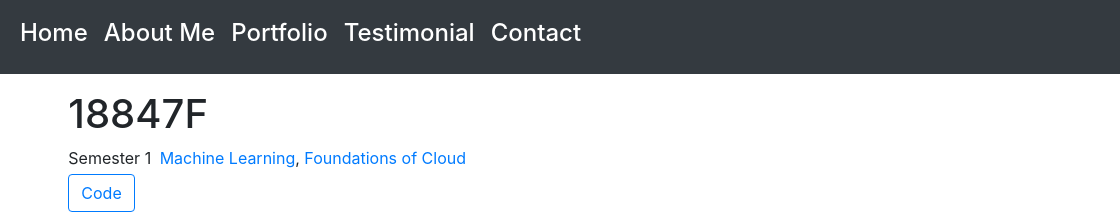
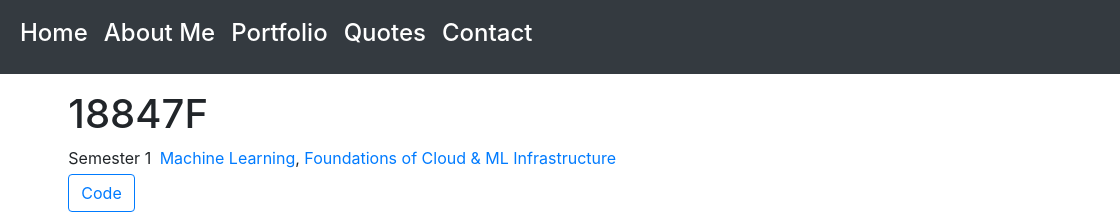
Before and after one commit to Swetap24/Swetap24.github.io, a plain HTML site: page courses/c2/index.html in a window 1280 px wide. Shown: the top 218 px of the page, 160-1280 px from the left. Drawn offline with nearby package versions, Linux system fonts and the light colour scheme; a script that the page names is missing; some icons are missing.

Commit message:
Update index.html

```diff
--- a/courses/c2/index.html
+++ b/courses/c2/index.html
@@ -30,7 +30,7 @@
         <a class="nav-link" href="https://swetap24.github.io/portfolio/"><h4>Portfolio</h4></a>
       </li>
       <li class="nav-item active">
-        <a class="nav-link" href="https://swetap24.github.io/#testimonial"><h4>Testimonial</h4></a>
+        <a class="nav-link" href="https://swetap24.github.io/#testimonial"><h4>Quotes</h4></a>
       </li>
       <li class="nav-item active">
         <a class="nav-link" href="https://swetap24.github.io/#contact"><h4>Contact</h4></a>
@@ -113,7 +113,7 @@
 
   <span class="middot-divider"></span>
   <span class="article-categories">
-    <i class="fas fa-folder mr-1"></i><a href="#">Machine Learning</a>, <a href="#">Foundations of Cloud </a></span>
+    <i class="fas fa-folder mr-1"></i><a href="#">Machine Learning</a>, <a href="#">Foundations of Cloud & ML Infrastructure</a></span>
 
 
 </div>
```
